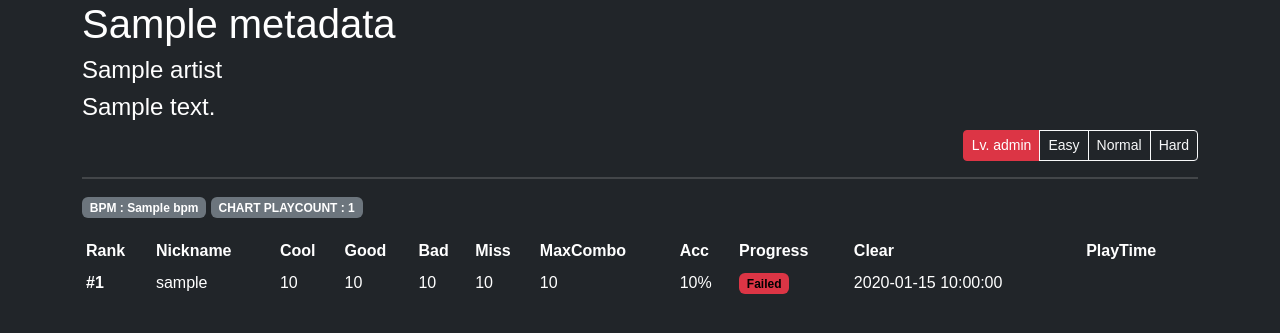
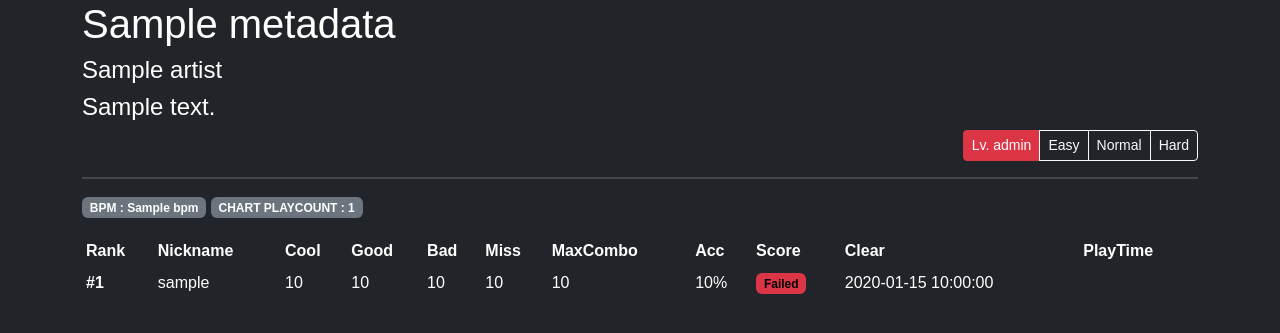
Before and after one commit to mchu7797/Oxygen, a Python web app: template templates/music.html in a window 1280 px wide. Shown: the part 56-389 px from the top of the page. Run offline with Jinja, Linux system fonts and the light colour scheme; the template is opened without the code that fills it: most values are stand-ins (such as "Sample title", 1, 10 or a date in 2020).

Commit message:
edit "Progress" to "Score"

```diff
--- a/templates/music.html
+++ b/templates/music.html
@@ -39,7 +39,7 @@
                 <th scope="col">Miss</th>
                 <th scope="col">MaxCombo</th>
                 <th scope="col">Acc</th>
-                <th scope="col">Progress</th>
+                <th scope="col">Score</th>
                 <th scope="col">Clear</th>
                 <th scope="col">PlayTime</th>
             </thead>
--- a/templates/player.html
+++ b/templates/player.html
@@ -141,7 +141,7 @@
                 <th scope="col">Song Title</th>
                 <th scope="col">Acc</th>
                 <th scope="col">Clear</th>
-                <th scope="col">Progress</th>
+                <th scope="col">Score</th>
                 <th scope="col">Rank</th>
                 <th scope="col">Level</th>
                 <th scope="col">PlayTime</th>
```
